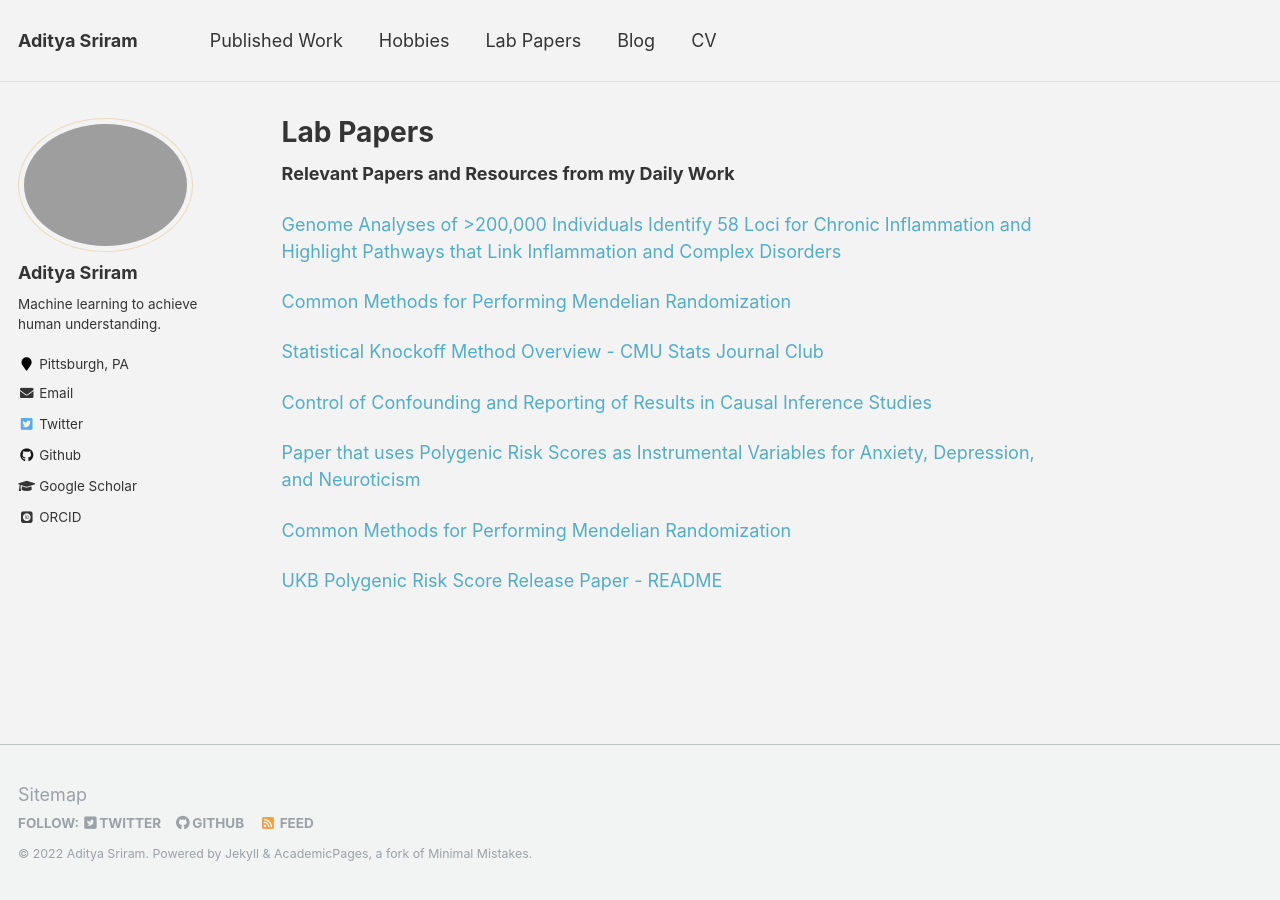
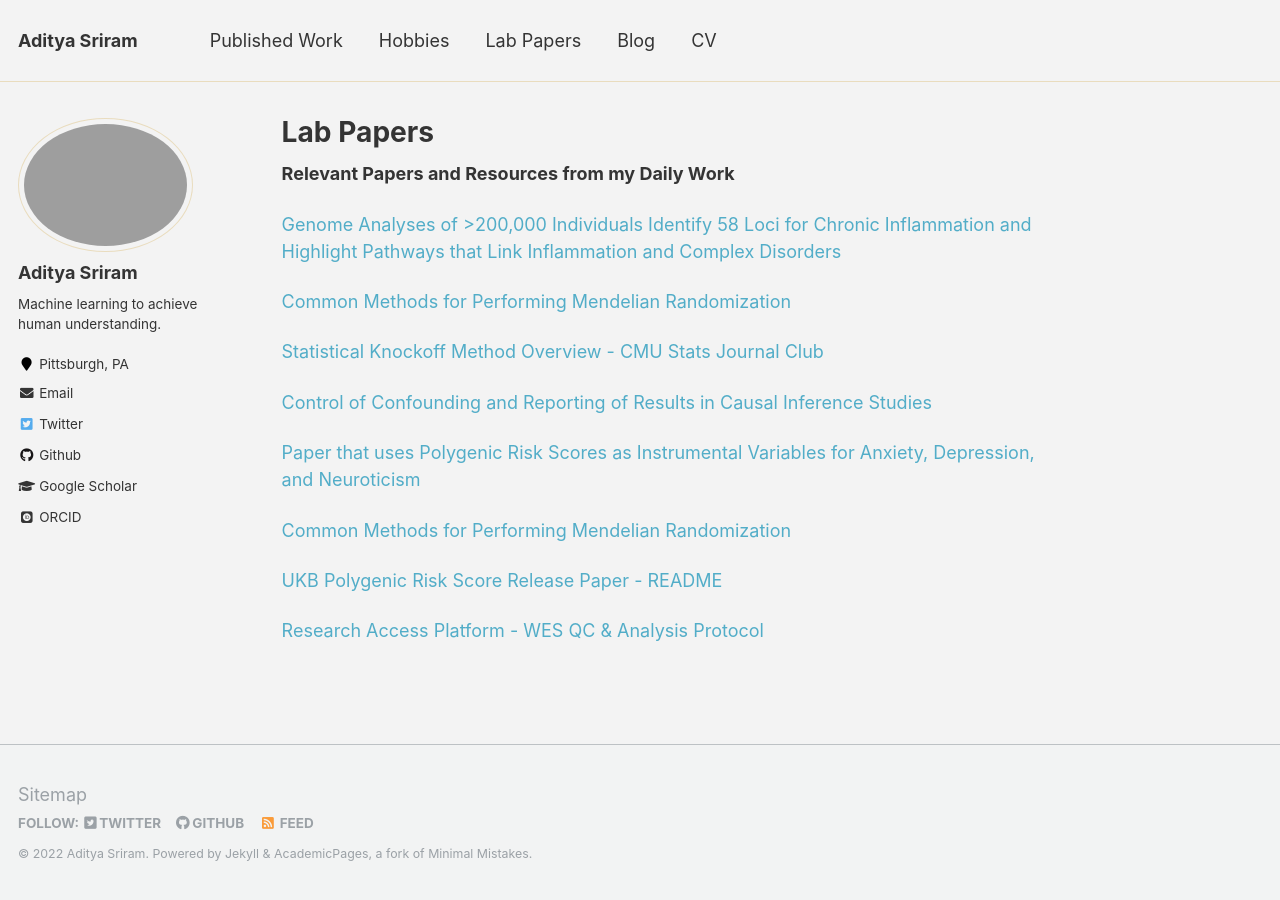
Before and after one commit to ads303/ads303.github.io, a Jekyll site: the page built from _pages/papers.md, in a window 1280 px wide. Built offline with Jekyll 4.4.1, drawn with Linux system fonts in a browser that asks for light colours; some web fonts are replaced.

Commit message:
Update papers.md

```diff
--- a/_pages/papers.md
+++ b/_pages/papers.md
@@ -22,3 +22,5 @@ redirect_from:
 [Common Methods for Performing Mendelian Randomization](https://www.frontiersin.org/articles/10.3389/fcvm.2018.00051/full)
 
 [UKB Polygenic Risk Score Release Paper - README](https://biobank.ctsu.ox.ac.uk/crystal/ukb/docs/PRS_Release_README.pdf)
+
+[Research Access Platform - WES QC & Analysis Protocol](https://dnanexus.gitbook.io/uk-biobank-rap/science-corner/whole-exome-sequencing-oqfe-protocol/protocol-for-processing-ukb-whole-exome-sequencing-data-sets)
```
